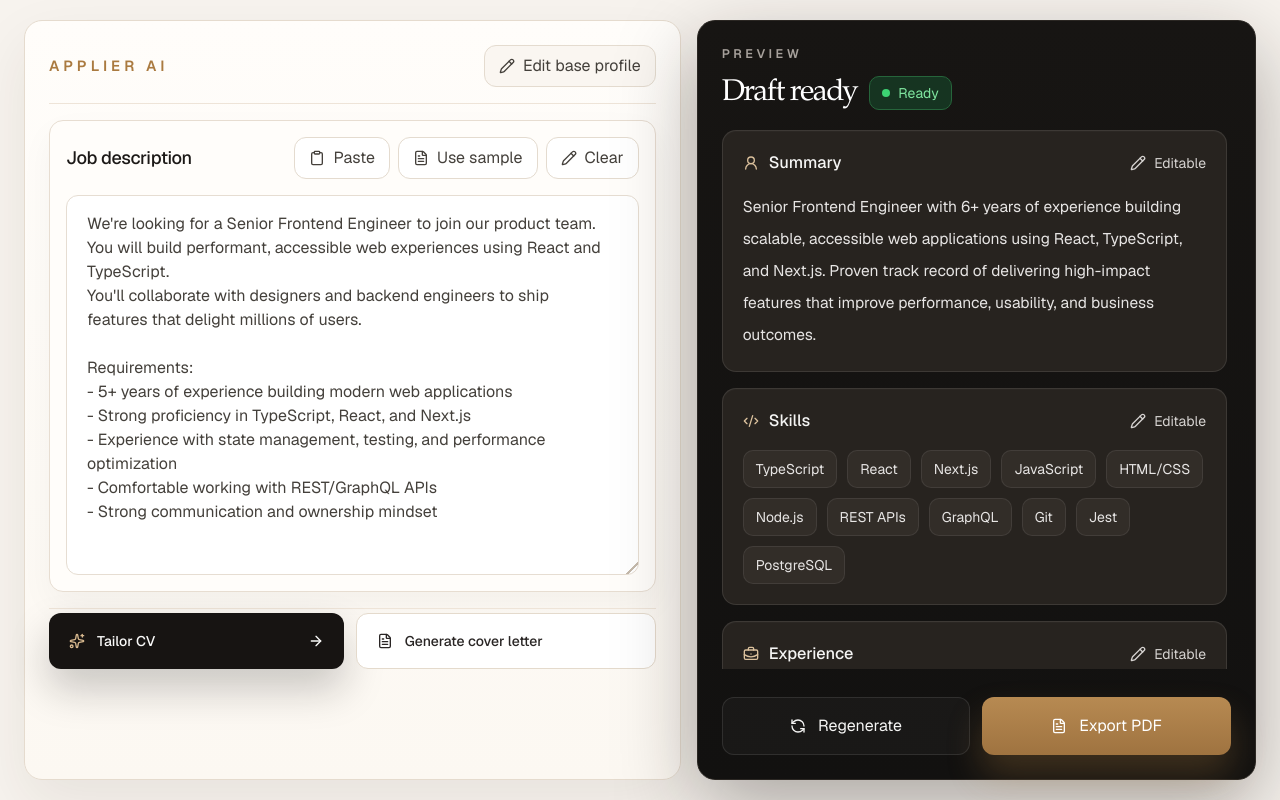
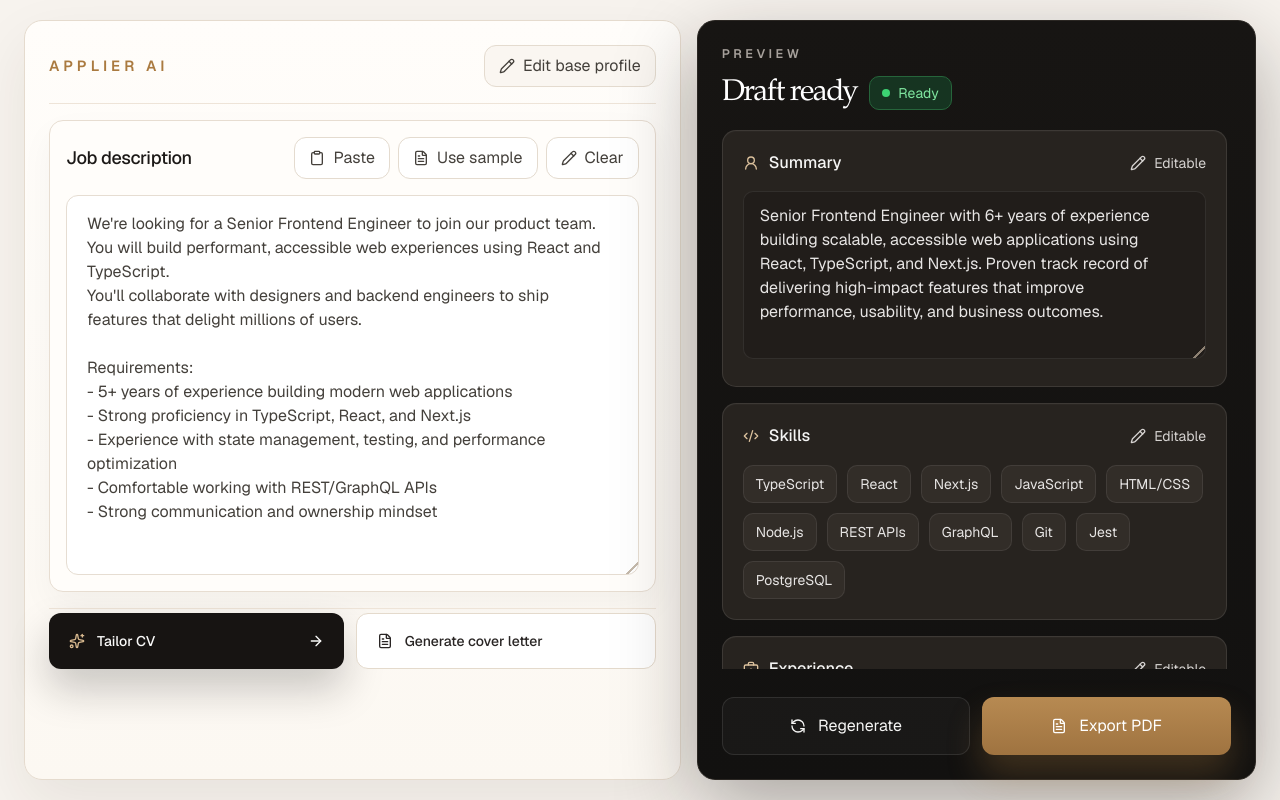
Before and after one commit to asimalizada/applier-ai, a Next.js app: page / in a window 1280 px wide. Both pictures are taken after a click on the button "Tailor CV". Built offline with nearby package versions, Linux system fonts and the light colour scheme.

Commit message:
feat: make summary section editable

```diff
--- a/app/page.tsx
+++ b/app/page.tsx
@@ -112,6 +112,7 @@ function SkillChip({ label }: LabelProps) {
 export default function Home() {
   const [hasPreview, setHasPreview] = useState(false);
   const [jobDescription, setJobDescription] = useState(sampleJobDescription);
+  const [summary, setSummary] = useState(summaryText);
 
   const previewReady = hasPreview;
 
@@ -244,9 +245,11 @@ export default function Home() {
                       icon={<UserRound className="h-4 w-4" />}
                       title="Summary"
                     >
-                      <p className="text-[0.97rem] leading-8 text-stone-200">
-                        {summaryText}
-                      </p>
+                      <textarea
+                        value={summary}
+                        onChange={(event) => setSummary(event.target.value)}
+                        className="app-scrollbar min-h-[168px] w-full resize-y rounded-[10px] border border-white/8 bg-[#211d1a] px-4 py-3 text-[0.97rem] leading-8 text-stone-200 outline-none transition focus:border-[#4a433d] focus:ring-2 focus:ring-white/5"
+                      />
                     </PreviewSection>
 
                     <PreviewSection
```
